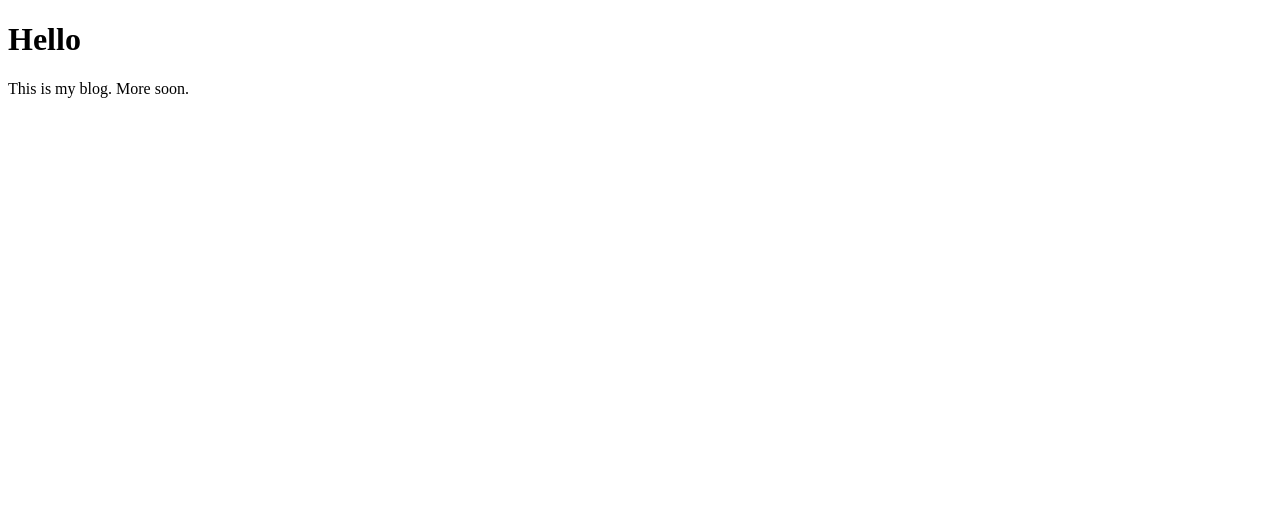
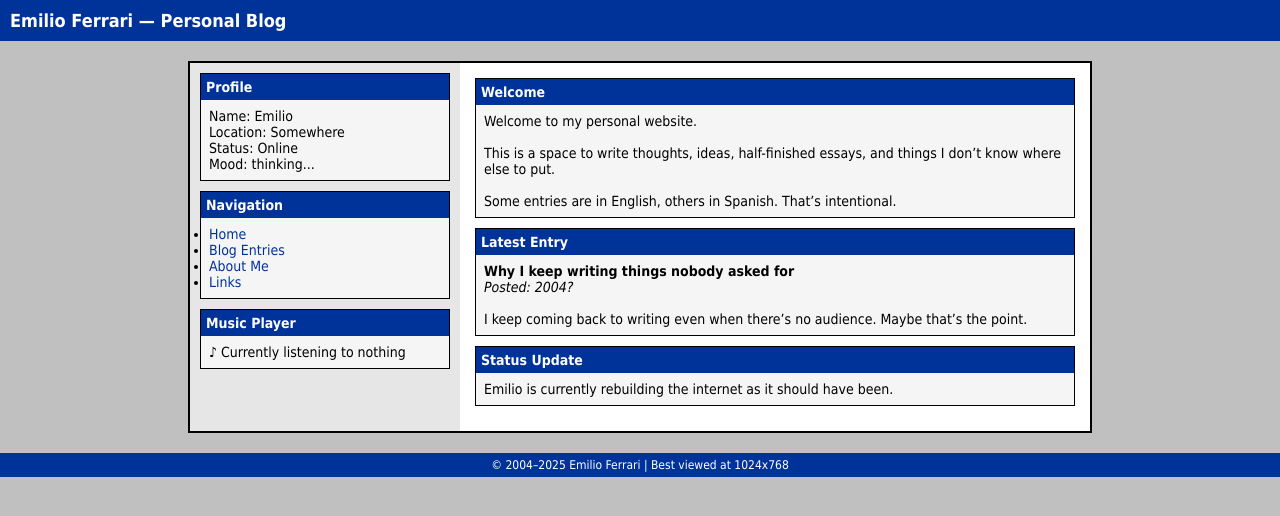
Before and after one commit to ed-notes/ed-notes.github.io, a plain HTML site: page index.html in a window 1280 px wide. Drawn offline with Linux system fonts and the light colour scheme.

Commit message:
Update index.html

```diff
--- a/index.html
+++ b/index.html
@@ -1,11 +1,174 @@
 <!DOCTYPE html>
 <html lang="en">
 <head>
-  <meta charset="UTF-8">
-  <title>Notes</title>
+<meta charset="UTF-8">
+<title>Emilio's Blog</title>
+
+<style>
+body {
+  background-color: #c0c0c0;
+  font-family: Tahoma, Verdana, Arial, sans-serif;
+  font-size: 14px;
+  margin: 0;
+  padding: 0;
+}
+
+/* Top bar */
+#topbar {
+  background-color: #003399;
+  color: white;
+  padding: 10px;
+  font-size: 18px;
+  font-weight: bold;
+}
+
+/* Layout */
+#container {
+  width: 900px;
+  margin: 20px auto;
+  background-color: #ffffff;
+  border: 2px solid #000;
+}
+
+#content {
+  display: table;
+  width: 100%;
+}
+
+#left {
+  width: 250px;
+  background-color: #e6e6e6;
+  padding: 10px;
+  display: table-cell;
+  vertical-align: top;
+}
+
+#right {
+  padding: 15px;
+  display: table-cell;
+  vertical-align: top;
+}
+
+/* Boxes */
+.box {
+  border: 1px solid #000;
+  background-color: #f5f5f5;
+  margin-bottom: 10px;
+}
+
+.box h3 {
+  background-color: #003399;
+  color: white;
+  margin: 0;
+  padding: 5px;
+  font-size: 14px;
+}
+
+.box p, .box ul {
+  padding: 8px;
+  margin: 0;
+}
+
+a {
+  color: #003399;
+  text-decoration: none;
+}
+
+a:hover {
+  text-decoration: underline;
+}
+
+/* Footer */
+#footer {
+  background-color: #003399;
+  color: white;
+  text-align: center;
+  padding: 5px;
+  font-size: 12px;
+}
+</style>
 </head>
+
 <body>
-  <h1>Hello</h1>
-  <p>This is my blog. More soon.</p>
+
+<div id="topbar">
+  Emilio Ferrari — Personal Blog
+</div>
+
+<div id="container">
+  <div id="content">
+
+    <!-- LEFT COLUMN -->
+    <div id="left">
+
+      <div class="box">
+        <h3>Profile</h3>
+        <p>
+          Name: Emilio<br>
+          Location: Somewhere<br>
+          Status: Online<br>
+          Mood: thinking...
+        </p>
+      </div>
+
+      <div class="box">
+        <h3>Navigation</h3>
+        <ul>
+          <li><a href="#">Home</a></li>
+          <li><a href="#">Blog Entries</a></li>
+          <li><a href="#">About Me</a></li>
+          <li><a href="#">Links</a></li>
+        </ul>
+      </div>
+
+      <div class="box">
+        <h3>Music Player</h3>
+        <p>♪ Currently listening to nothing</p>
+      </div>
+
+    </div>
+
+    <!-- RIGHT COLUMN -->
+    <div id="right">
+
+      <div class="box">
+        <h3>Welcome</h3>
+        <p>
+          Welcome to my personal website.<br><br>
+          This is a space to write thoughts, ideas,
+          half-finished essays, and things I don’t
+          know where else to put.<br><br>
+          Some entries are in English, others in Spanish.
+          That’s intentional.
+        </p>
+      </div>
+
+      <div class="box">
+        <h3>Latest Entry</h3>
+        <p>
+          <strong>Why I keep writing things nobody asked for</strong><br>
+          <em>Posted: 2004?</em><br><br>
+          I keep coming back to writing even when
+          there’s no audience. Maybe that’s the point.
+        </p>
+      </div>
+
+      <div class="box">
+        <h3>Status Update</h3>
+        <p>
+          Emilio is currently rebuilding the internet
+          as it should have been.
+        </p>
+      </div>
+
+    </div>
+
+  </div>
+</div>
+
+<div id="footer">
+  © 2004–2025 Emilio Ferrari | Best viewed at 1024x768
+</div>
+
 </body>
 </html>
```
